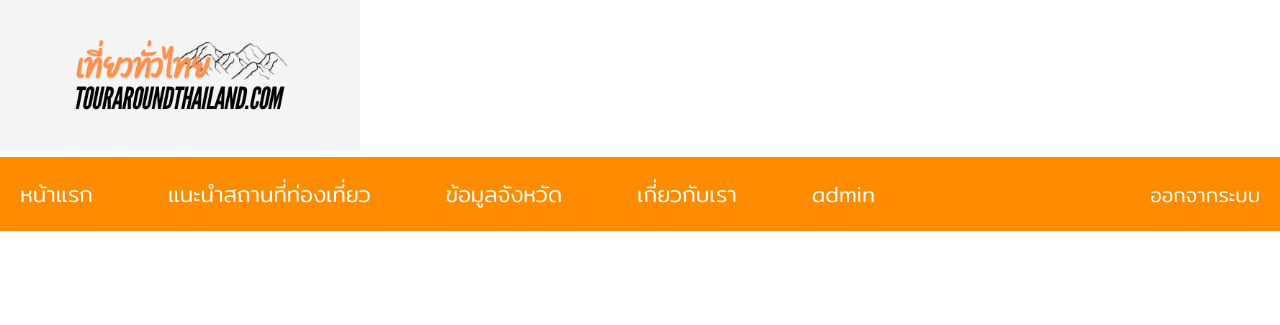
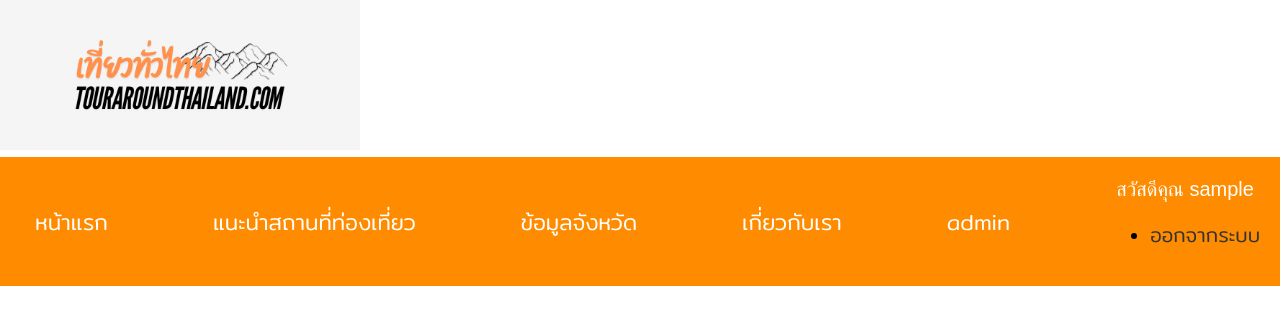
Before and after one commit to Khacha24/project_wed, a PHP site: page /menu.php in a window 1280 px wide. Shown: the top 325 px of the page. Run offline with PHP 8.4, Linux system fonts and the light colour scheme; the visitor is signed in with stand-in values (Sample User, id 1).

Commit message:
4/12/2024---09.43

```diff
--- a/Bootstrap/css/menu_style.css
+++ b/Bootstrap/css/menu_style.css
@@ -61,12 +61,36 @@
      font-size: 22px;
 }
 
-.login-links a {
+.dropdown .btn-secondary {
+     background-color: #FF8C00;
      color: white;
+     border: none;
+     font-size: 20px;
+}
+
+.dropdown .btn-secondary:hover {
+     opacity: 0.5;
+     color: #000000;
+}
+
+.dropdown-menu .dropdown-item {
+     color: #333;
      text-decoration: none;
+}
+
+.dropdown a {
      font-size: 20px;
-     margin-left: 20px;
 }
+
+
+.links {
+     color: white;
+     padding: 10px 15px;
+     text-decoration: none;
+     border-radius: 5px;
+}
+
+
 
 @media (max-width: 768px) {
      .navbar-links {
--- a/data_ui.php
+++ b/data_ui.php
@@ -68,7 +68,6 @@
                          <option value="">เลือกจังหวัด</option>
                          <?php
                          if ($result->num_rows > 0) {
-                              // แสดงผลแต่ละแถว
                               while ($row = $result->fetch_assoc()) {
                                    echo "<option value='" . $row['id_province'] . "'>" . $row['name_province'] . "</option>";
                               }
--- a/menu.php
+++ b/menu.php
@@ -31,12 +31,18 @@
                     ?>
                 </ul>
             </div>
-            <div class="login-links">
+            <div class='dropdown'>
                 <?php
                 if (isset($_SESSION["username"])) {
-                    echo "<a href='logout.php'class='links'>ออกจากระบบ</a>";
+                    echo "<button class='btn btn-secondary dropdown-toggle' type='button' id='dropdownMenuButton1' data-bs-toggle='dropdown' aria-expanded='false'>";
+                    echo "สวัสดีคุณ ";
+                    echo $_SESSION["user"];
+                    echo "</button>";
+                    echo "<ul class='dropdown-menu' aria-labelledby='dropdownMenuButton1'>";
+                    echo  "<li><a class='dropdown-item' href='logout.php'>ออกจากระบบ</a></li>";
+                    echo  "</ul>";
                 } else {
-                    echo "<a href='login.php'class='links'>เข้าสู่ระบบ</a>";
+                    echo "<a href='login.php' class='links'>เข้าสู่ระบบ</a>";
                 }
                 ?>
             </div>
```
Also changed, not shown: get_provinces.php (added, +24 -0 lines).
